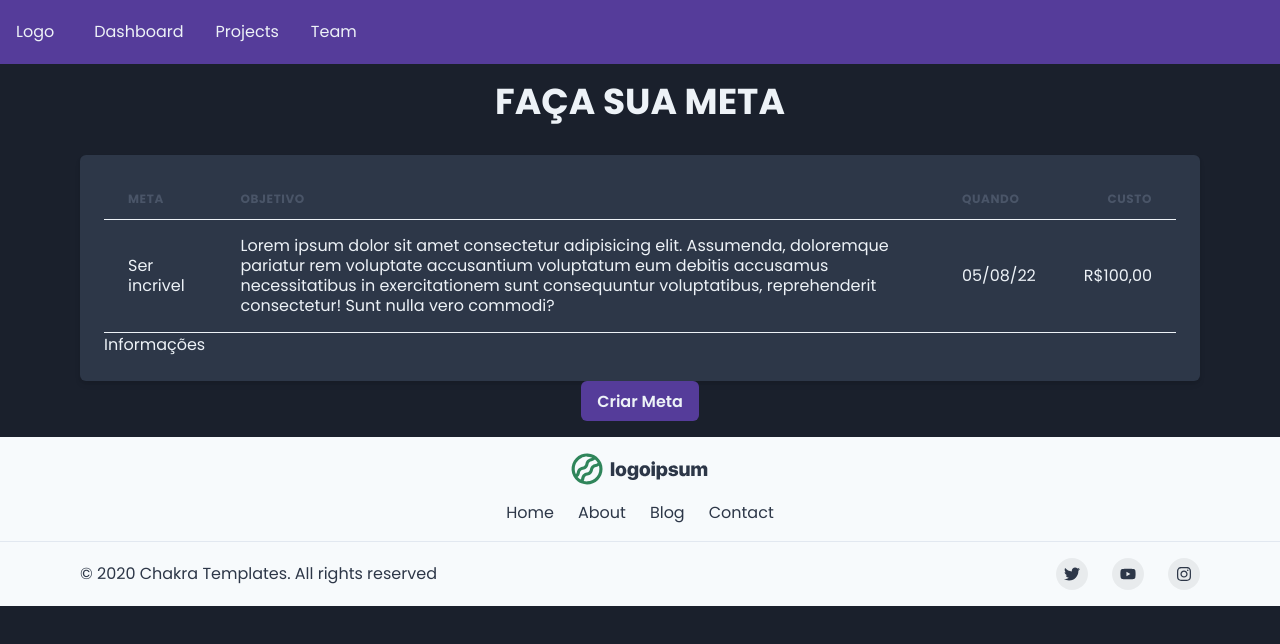
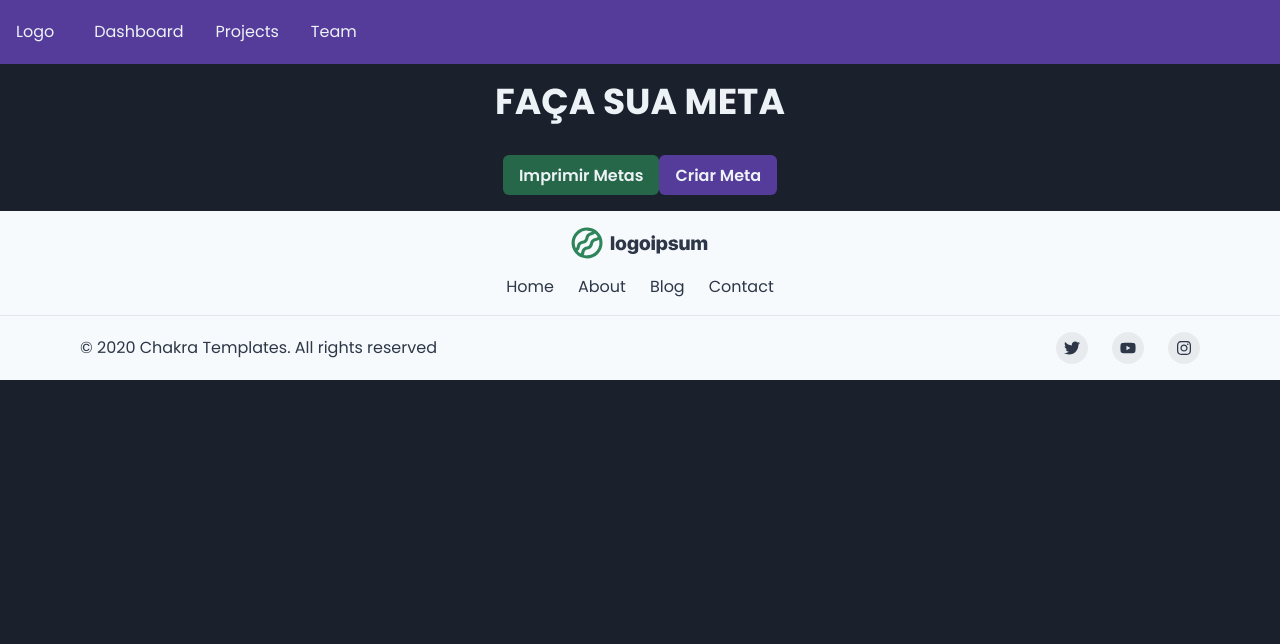
Before and after one commit to wesleywcr/FazAMeta, a Next.js app: page / in a window 1280 px wide. Shown: the top 644 px of the page. Built offline with nearby package versions, Linux system fonts and the light colour scheme.

Commit message:
create page success and modify components

```diff
--- a/src/components/Table/table.tsx
+++ b/src/components/Table/table.tsx
@@ -2,11 +2,9 @@ import {
   Table as ChakraTable,
   Thead,
   Tbody,
-  Tfoot,
   Tr,
   Th,
   Td,
-  Text,
   Box
 } from '@chakra-ui/react'
 export default function Table() {
@@ -36,9 +34,6 @@ export default function Table() {
               <Td isNumeric>{`R$100,00`}</Td>
             </Tr>
           </Tbody>
-          <Tfoot>
-            <Text>Informações</Text>
-          </Tfoot>
         </ChakraTable>
       </Box>
     </>
--- a/src/pages/index.tsx
+++ b/src/pages/index.tsx
@@ -1,8 +1,8 @@
-import { Box, Container, Heading } from '@chakra-ui/react'
+import { Box, Button, Container, Heading } from '@chakra-ui/react'
 import Footer from 'components/Footer/footer'
 import NewModal from 'components/Modal/modal'
 import Navbar from 'components/Navbar/navbar'
-import Table from 'components/Table/table'
+import Link from 'next/link'
 
 export default function Home() {
   return (
@@ -21,7 +21,14 @@ export default function Home() {
           justify="center"
           align="center"
         >
-          <Table />
+          <Link href={'/success'}>
+            <Button
+              bg={'green.700'}
+              _hover={{ bg: 'gray.100', color: 'green.700' }}
+            >
+              Imprimir Metas
+            </Button>
+          </Link>
           <NewModal />
         </Container>
       </Box>
```
Also changed, not shown: src/pages/Success/success.tsx (deleted, +0 -18 lines), src/pages/success/index.tsx (added, +25 -0 lines).
